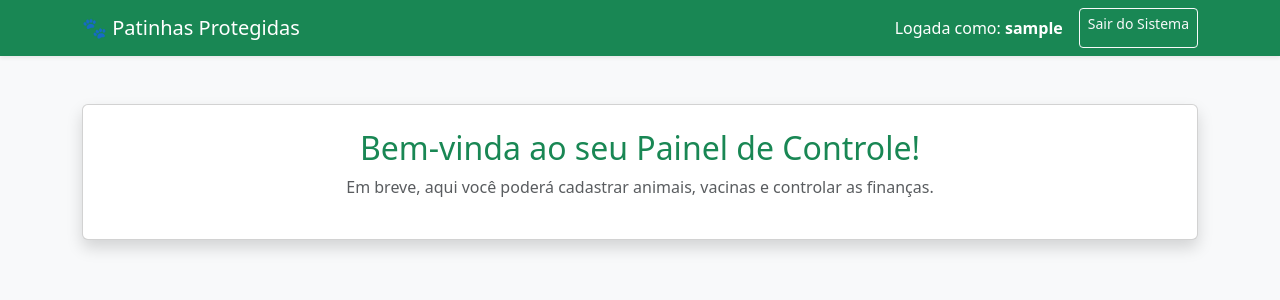
After one commit to gbertaggia/patinhas-protegidas, a Flask app: page /painel in a window 1280 px wide. The commit adds this page. Shown: the top 300 px of the page. Run offline with Flask 3, Linux system fonts and the light colour scheme; the visitor is signed in with stand-in values (Sample User, id 1).

```diff
--- a/app.py
+++ b/app.py
@@ -1,7 +1,10 @@
-from flask import Flask, render_template, request
+from flask import Flask, render_template, request, session, redirect
 import pymysql
 
 app = Flask(__name__)
+
+# CHAVE SECRETA: Obrigatória para usar sessões. O Flask usa isso para criptografar o crachá.
+app.secret_key = 'chave_super_secreta_do_projeto'
 
 def conectar_banco():
     return pymysql.connect(
@@ -14,6 +17,32 @@ def conectar_banco():
 @app.route('/')
 def home():
     return render_template('login.html')
+
+@app.route('/cadastro')
+def tela_cadastro():
+    return render_template('cadastro.html')
+
+@app.route('/cadastrar', methods=['POST'])
+def criar_conta():
+    try:
+        email_novo = request.form.get('email')
+        senha_nova = request.form.get('senha')
+
+        conexao = conectar_banco()
+        cursor = conexao.cursor()
+
+        comando_sql = "INSERT INTO usuarios (email, senha) VALUES (%s, %s)"
+        valores = (email_novo, senha_nova)
+        cursor.execute(comando_sql, valores)
+        conexao.commit()
+
+        cursor.close()
+        conexao.close()
+
+        return "<h1>Sucesso! 🎉</h1> <p>Conta criada! Agora você pode fazer login.</p> <a href='/'>Voltar para o Login</a>"
+
+    except Exception as e:
+        return f"<h1>Ops! Erro ao criar conta 🚨</h1> <p>Detalhes: {e}</p>"
 
 @app.route('/login', methods=['POST'])
 def fazer_login():
@@ -34,12 +63,33 @@ def fazer_login():
         conexao.close()
 
         if usuario_encontrado:
-            return f"<h1>Sucesso! 🎉</h1> <p>Bem-vinda, {email_digitado}! O banco de dados confirmou sua identidade.</p>"
+            # === A MÁGICA ACONTECE AQUI ===
+            # Em vez de só mostrar um texto, nós criamos o "crachá" e redirecionamos pro painel!
+            session['usuario_logado'] = email_digitado
+            return redirect('/painel')
         else:
-            return "<h1>Acesso Negado ❌</h1> <p>E-mail ou senha incorretos.</p>"
+            return "<h1>Acesso Negado ❌</h1> <p>E-mail ou senha incorretos.</p> <a href='/'>Voltar</a>"
 
     except Exception as e:
-        return f"<h1>Ops! Ocorreu um erro no Banco de Dados 🚨</h1> <p>Detalhes técnicos: {e}</p>"
+        return f"<h1>Ops! Ocorreu um erro no Banco de Dados 🚨</h1> <p>Detalhes: {e}</p>"
+
+# === NOVAS ROTAS (PAINEL E SAIR) ===
+
+@app.route('/painel')
+def painel():
+    # Verifica se a pessoa TEM o crachá. Se não tiver, manda de volta pro login.
+    if 'usuario_logado' not in session:
+        return redirect('/')
+
+    # Se ela tem o crachá, pega o email escrito nele e manda pra tela
+    email_da_protetora = session['usuario_logado']
+    return render_template('painel.html', email=email_da_protetora)
+
+@app.route('/logout')
+def sair():
+    # Destrói o crachá e manda pro login
+    session.pop('usuario_logado', None)
+    return redirect('/')
 
 if __name__ == '__main__':
-    app.run(debug=True)
+    app.run(host='0.0.0.0', debug=True)
--- a/templates/login.html
+++ b/templates/login.html
@@ -23,6 +23,7 @@
             </div>
 
             <button type="submit" class="btn btn-primary w-100">Entrar</button>
+            <a href="/cadastro" class="d-block text-center mt-3">Criar uma nova conta</a>
         </form>
     </div>
 
--- /dev/null
+++ b/templates/painel.html
@@ -0,0 +1,34 @@
+<!DOCTYPE html>
+<html lang="pt-BR">
+<head>
+    <meta charset="UTF-8">
+    <title>Patinhas Protegidas - Painel</title>
+    <link href="https://cdn.jsdelivr.net/npm/bootstrap@5.3.0/dist/css/bootstrap.min.css" rel="stylesheet">
+</head>
+<body class="bg-light">
+
+    <nav class="navbar navbar-expand-lg navbar-dark bg-success shadow-sm">
+        <div class="container">
+            <a class="navbar-brand" href="#">🐾 Patinhas Protegidas</a>
+            <div class="d-flex">
+                <span class="navbar-text text-white me-3">
+                    Logada como: <strong>{{ email }}</strong>
+                </span>
+                <a href="/logout" class="btn btn-outline-light btn-sm">Sair do Sistema</a>
+            </div>
+        </div>
+    </nav>
+
+    <div class="container mt-5">
+        <div class="row">
+            <div class="col-12">
+                <div class="card shadow p-4 text-center">
+                    <h2 class="text-success">Bem-vinda ao seu Painel de Controle!</h2>
+                    <p class="text-muted">Em breve, aqui você poderá cadastrar animais, vacinas e controlar as finanças.</p>
+                </div>
+            </div>
+        </div>
+    </div>
+
+</body>
+</html>
```
Also changed, not shown: templates/cadastro.html (added, +30 -0 lines).
